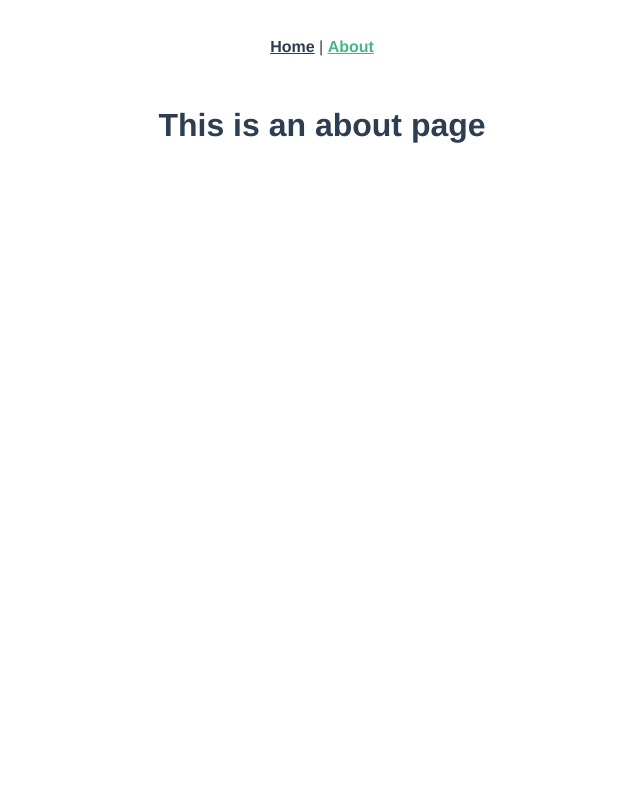
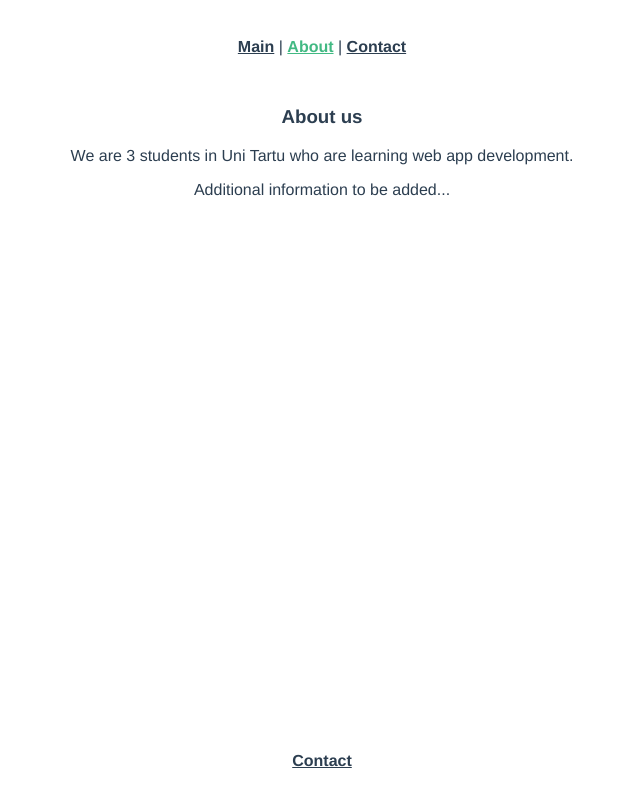
Before and after one commit to markomuro/WAD_hw3, a Vue app: page /about in a window 1280 px wide. Shown: the whole page, without its empty margins (318-958 px from the left). Built offline with nearby package versions, Linux system fonts and the light colour scheme.

Commit message:
added some views, routes, components

```diff
--- a/src/App.vue
+++ b/src/App.vue
@@ -1,12 +1,28 @@
 <template>
   <div id="app">
-    <div id="nav">
-      <router-link to="/">Home</router-link> |
-      <router-link to="/about">About</router-link>
-    </div>
-    <router-view />
+    <headercompo/>
+    <!-- <div id="nav">
+      <router-link to="/main">Main</router-link> |
+      <router-link to="/about">About</router-link> |
+      <router-link to="/contactus">Contact</router-link>
+    </div> -->
+    <!-- <router-view /> -->
+    <footercompo/>
   </div>
 </template>
+
+<script>
+import headercompo from "@/components/Header.vue";
+import footercompo from "@/components/Footer.vue";
+
+export default {
+  name: "App",
+  components: {
+    headercompo,
+    footercompo
+  },
+};
+</script>
 
 <style lang="scss">
 #app {
@@ -15,10 +31,13 @@
   -moz-osx-font-smoothing: grayscale;
   text-align: center;
   color: #2c3e50;
+  display:flex;
+  flex-direction:column;
 }
 
 #nav {
   padding: 30px;
+
 
   a {
     font-weight: bold;
@@ -29,4 +48,17 @@
     }
   }
 }
+
+#footer {
+  padding: 30px;
+  position:fixed;
+  bottom:0;
+  align-self: center;
+
+  a {
+    font-weight: bold;
+    color: #2c3e50;
+
+  }
+}
 </style>
--- /dev/null
+++ b/src/components/Footer.vue
@@ -0,0 +1,12 @@
+<template>
+<div id="footer">
+      <router-link to="/contactus">Contact</router-link>
+</div>
+
+</template>
+
+<script>
+export default {
+  name: "footercompo",
+};
+</script>
--- /dev/null
+++ b/src/components/Header.vue
@@ -0,0 +1,14 @@
+<template>
+    <div id="nav">
+      <router-link to="/main">Main</router-link> |
+      <router-link to="/about">About</router-link> |
+      <router-link to="/contactus">Contact</router-link>
+      <router-view />
+    </div>
+</template>
+
+<script>
+export default {
+  name: "headercompo",
+};
+</script>
--- a/src/router/index.js
+++ b/src/router/index.js
@@ -1,15 +1,11 @@
 import Vue from "vue";
 import VueRouter from "vue-router";
-import Home from "../views/Home.vue";
+import Contactus from "../views/Contactus.vue";
+import Main from "../views/Main.vue";
 
 Vue.use(VueRouter);
 
 const routes = [
-  {
-    path: "/",
-    name: "Home",
-    component: Home,
-  },
   {
     path: "/about",
     name: "About",
@@ -19,6 +15,17 @@ const routes = [
     component: () =>
       import(/* webpackChunkName: "about" */ "../views/About.vue"),
   },
+  {
+    path: "/contactus",
+    name: "Contactus",
+    component: Contactus,
+  },
+  {
+    path: "/",
+    name: "Main",
+    component: Main,
+  },
+
 ];
 
 const router = new VueRouter({
--- a/src/views/About.vue
+++ b/src/views/About.vue
@@ -1,5 +1,14 @@
 <template>
   <div class="about">
-    <h1>This is an about page</h1>
+    <h3>About us</h3>
+    <p>We are 3 students in Uni Tartu who are learning web app development.</p>
+    <p>Additional information to be added...</p>
   </div>
 </template>
+
+<style scoped>
+.about{
+  margin-top: 50px;
+}
+
+</style>
--- /dev/null
+++ b/src/views/Contactus.vue
@@ -0,0 +1,15 @@
+<template>
+    <div class="contactus">
+        <h4>Marko</h4>
+        <p>e-mail: marko.muro@ut.ee</p>
+        <p>tel: 123456789</p>
+        <p>address: Tartu</p>
+    </div>
+</template>
+
+<style scoped>
+.contactus{
+  margin-top: 50px;
+}
+
+</style>
--- /dev/null
+++ b/src/views/Main.vue
@@ -0,0 +1,3 @@
+<template>
+    <div></div>
+</template>
```
